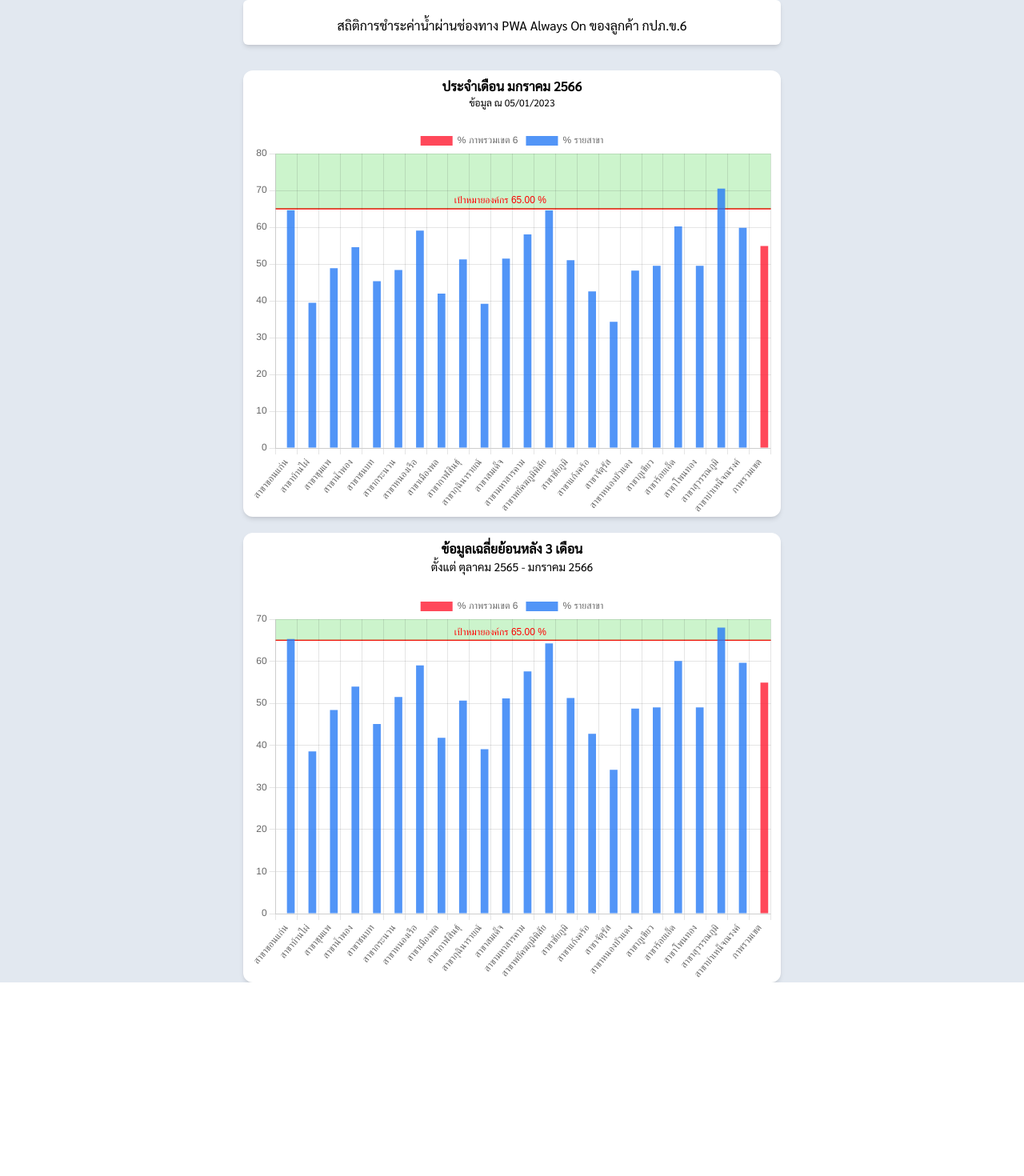
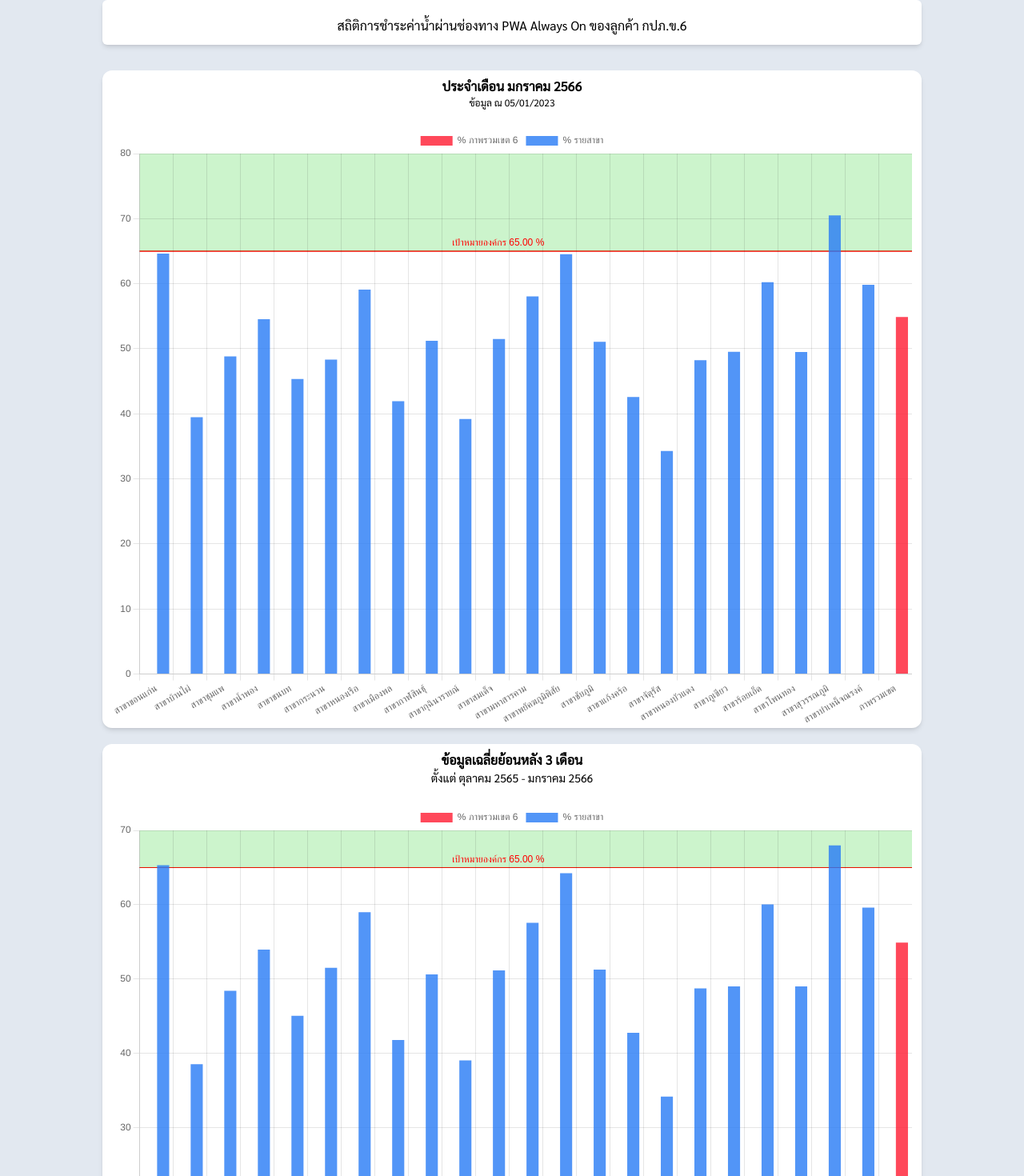
Before and after one commit to rutthawitc/alwayson-stat, a Next.js app: page / in a window 1280 px wide. Shown: the top 1470 px of the page at 80% size. Before the commit the page ends 1228 px from the top, so only its background shows below. Built offline with nearby package versions, Linux system fonts and the light colour scheme.

Commit message:
--Modify CSS for large and small screen

```diff
--- a/pages/index.js
+++ b/pages/index.js
@@ -22,7 +22,7 @@ export default function Home() {
       <div>
         <h2
           className={clsx(
-            "max-w-md mx-auto bg-white rounded-md shadow-md overflow-hidden md:max-w-2xl text-center mb-8 pt-5 pb-3 ",
+            "max-w-2xl mx-auto bg-white rounded-md shadow-md overflow-hidden md:max-w text-center mb-8 pt-5 pb-3 lg:max-w-5xl",
             title_txt.className
           )}
         >
@@ -31,7 +31,7 @@ export default function Home() {
       </div>
       <div
         className={clsx(
-          "max-w-md mx-auto bg-white rounded-xl shadow-md overflow-hidden md:max-w-2xl mt-3 pr-3 pl-3 pt-2",
+          "max-w-2xl mx-auto bg-white rounded-xl shadow-md overflow-hidden md:max-w mt-3 pr-3 pl-3 pt-2 lg:max-w-5xl",
           title_txt.className
         )}
       >
@@ -39,7 +39,7 @@ export default function Home() {
       </div>
       <div
         className={clsx(
-          "max-w-md mx-auto bg-white rounded-xl shadow-md overflow-hidden md:max-w-2xl mt-5 pr-3 pl-3 pt-2",
+          "max-w-2xl mx-auto bg-white rounded-xl shadow-md overflow-hidden md:max-w mt-5 pr-3 pl-3 pt-2 lg:max-w-5xl",
           title_txt.className
         )}
       >
```
